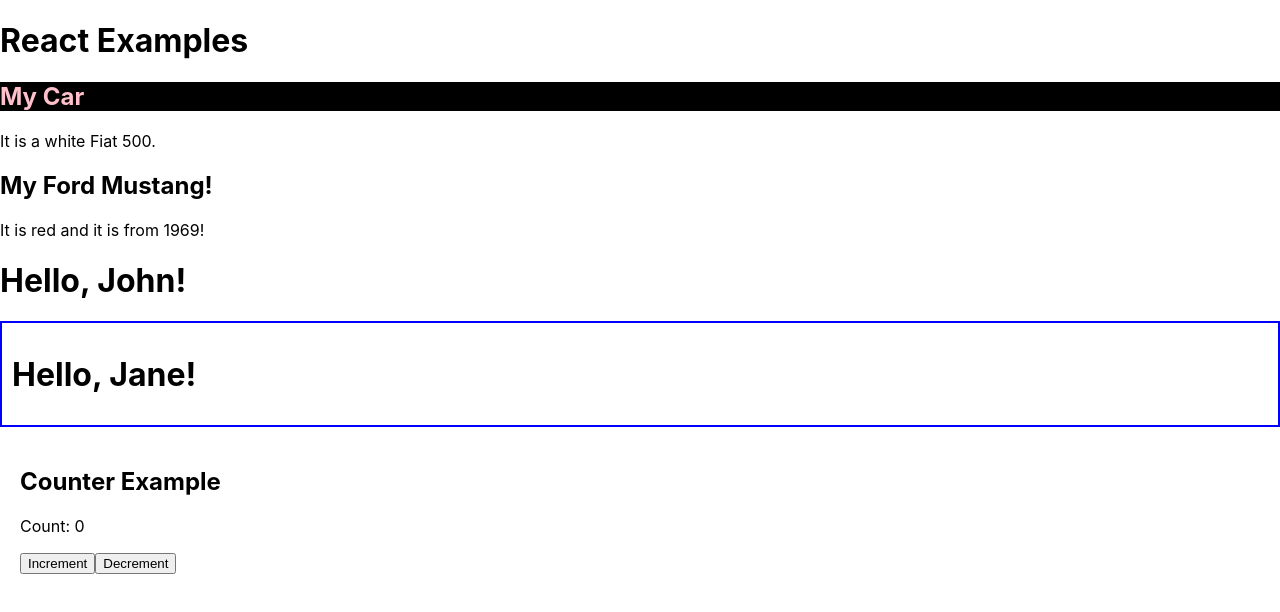
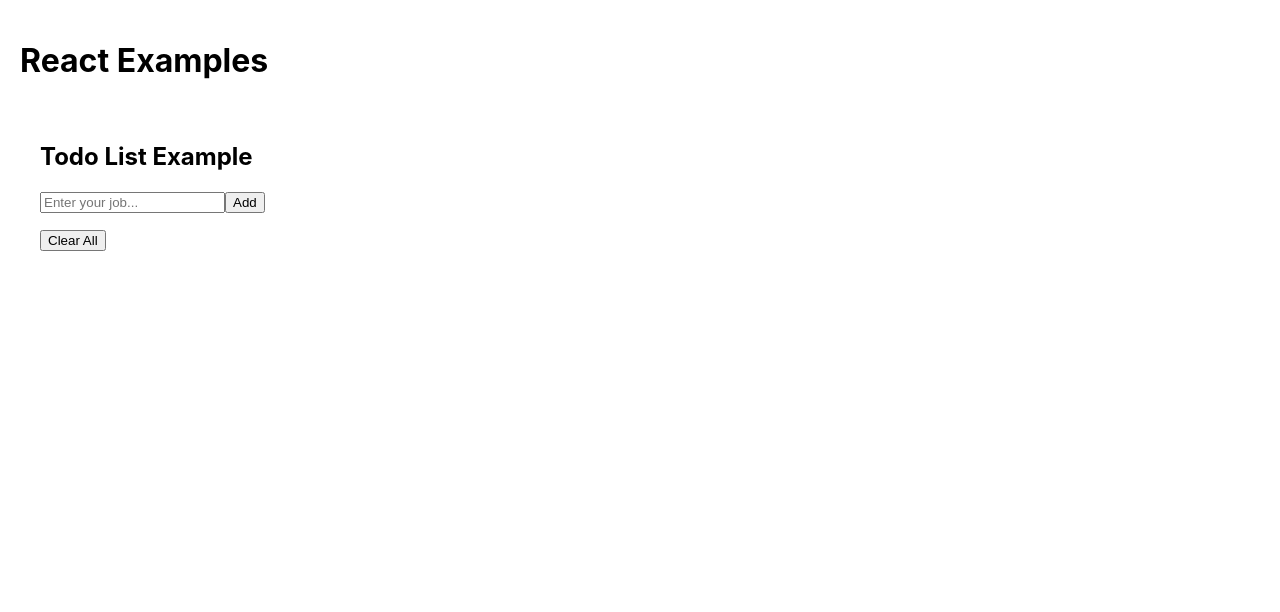
Before and after one commit to NguyenTriet138/Internship-React-Training, a React (Create React App) app in the folder examples/: page / in a window 1280 px wide. Shown: the top 612 px of the page. Built offline with nearby package versions, Linux system fonts and the light colour scheme.

Commit message:
Feat: implement hook useState

```diff
--- a/examples/src/App.js
+++ b/examples/src/App.js
@@ -1,32 +1,11 @@
 import './App.css';
-import WithAuthExample from './sampleCode/HOC/withBorder';
-import CarExample from './sampleCode/JSX/carExample';
-import CarProps from './sampleCode/props/propsExample';
-import { useState } from 'react';
+import TodoList from './sampleCode/hooks/useState';
 
 function App() {
-  const [count, setCount] = useState(0);
-
-  const handleIncrement = () => {
-    setCount(count + 1);
-  }
-
-  const handleDecrement = () => {
-    setCount(count - 1);
-  }
-
   return (
-    <div>
+    <div style={{ padding: '20px' }}>
       <h1>React Examples</h1>
-      <CarExample />
-      <CarProps />
-      <WithAuthExample />
-      <div style={{ padding: '20px' }}>
-        <h2>Counter Example</h2>
-        <p>Count: {count}</p>
-        <button onClick={handleIncrement}>Increment</button>
-        <button onClick={handleDecrement}>Decrement</button>
-      </div>
+      <TodoList />
     </div>
   );
 }
--- /dev/null
+++ b/examples/src/sampleCode/hooks/useState.js
@@ -0,0 +1,48 @@
+import { useState } from "react";
+
+function TodoList() {
+  const [jobInput, setJobInput] = useState('');
+  const [jobs, setJobs] = useState(() => {
+    const storageJobs = JSON.parse(localStorage.getItem('jobs'));
+    return storageJobs ?? [];
+  });
+
+  const handleSubmit = () => {
+    if (jobInput.trim() !== '') {
+      setJobs(prev => {
+        const newJobs = [...prev, jobInput];
+        localStorage.setItem('jobs', JSON.stringify(newJobs));
+        return newJobs;
+      });
+      setJobInput('');
+    }
+  };
+
+  const handleClear = () => {
+    setJobs([]);
+    localStorage.removeItem('jobs');
+  };
+
+  return (
+    <div style={{ padding: '20px' }}>
+      <h2>Todo List Example</h2>
+
+      <input
+        value={jobInput}
+        onChange={e => setJobInput(e.target.value)}
+        placeholder="Enter your job..."
+      />
+      <button onClick={handleSubmit}>Add</button>
+
+      <ul>
+        {jobs.map((job, index) => (
+          <li key={index}>{job}</li>
+        ))}
+      </ul>
+
+      <button onClick={handleClear}>Clear All</button>
+    </div>
+  );
+}
+
+export default TodoList;
```
